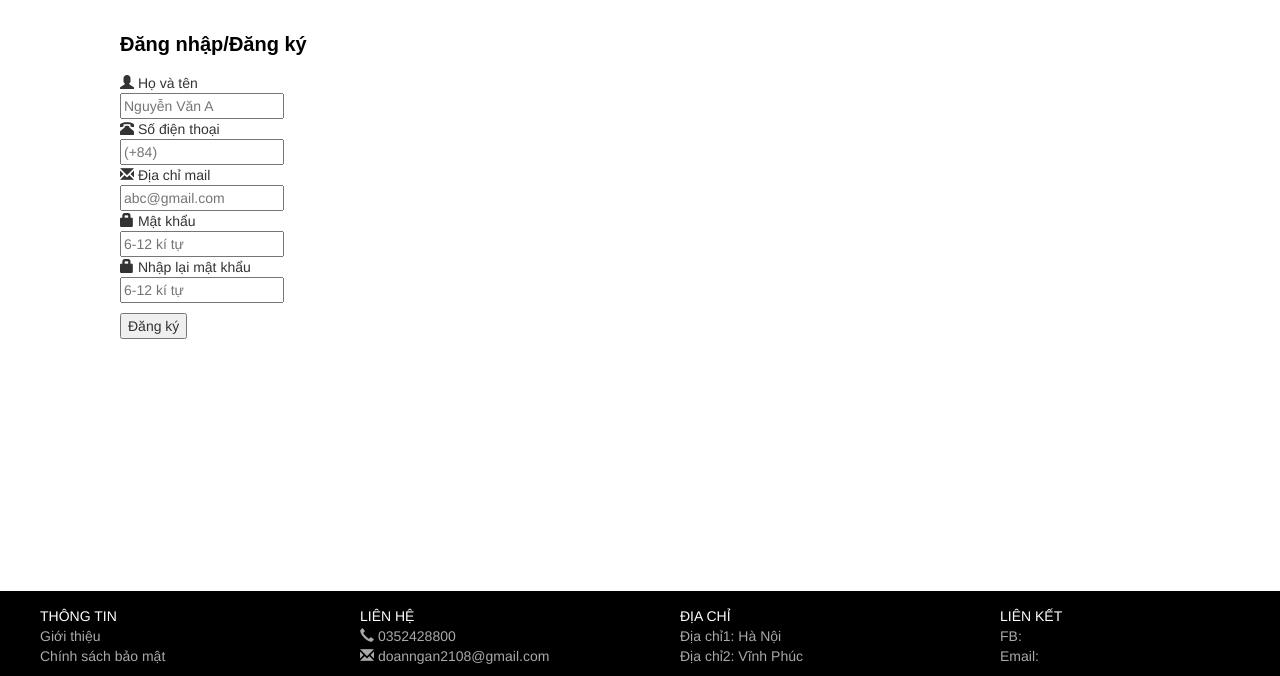
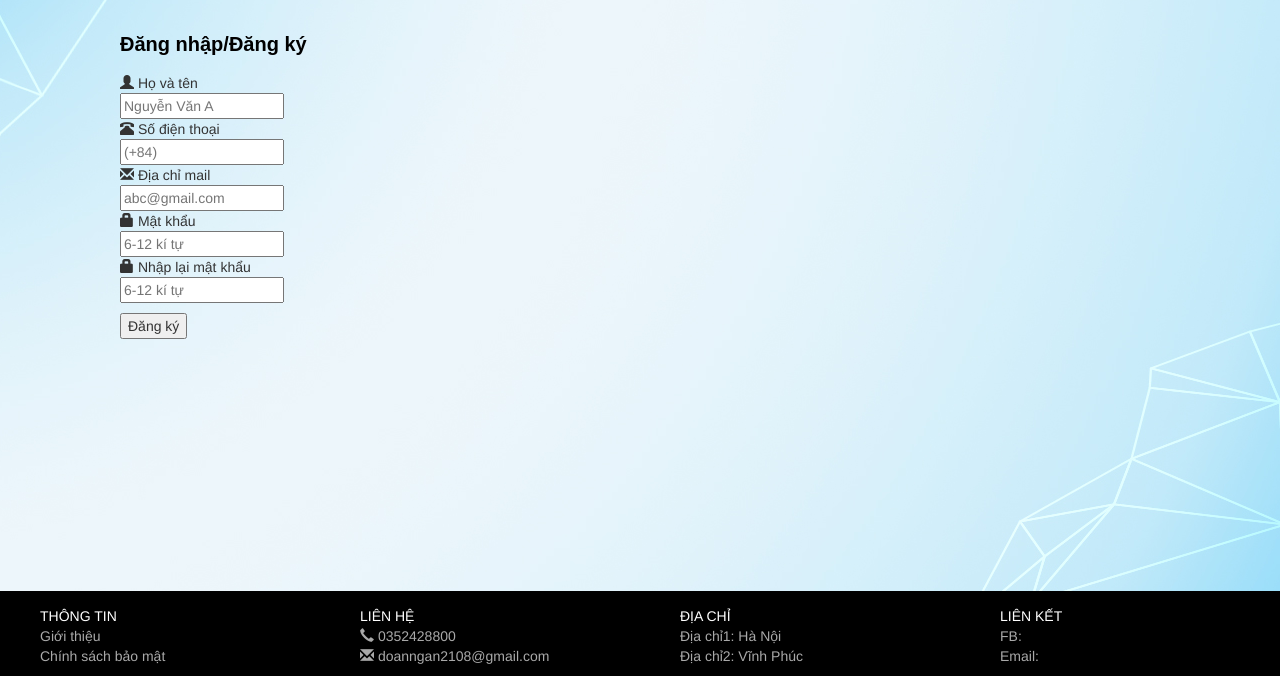
Before and after one commit to doanngan/doanngan.github.io, a plain HTML site: page admin backend/dangky.html in a window 1280 px wide. Shown: the part 124-800 px from the top of the page. Drawn offline with nearby package versions, Linux system fonts and the light colour scheme.

Commit message:
Update dangky.html

```diff
--- a/admin backend/dangky.html
+++ b/admin backend/dangky.html
@@ -10,7 +10,7 @@ html, body {
  margin: 0;
  padding: 0;
  font-family: 'Helvetica', 'Arial'; /* fonts */
- background-image: url("bgweb.jpg");
+ background-image: url("img/bgweb.jpg");
  background-attachment: fixed;
  background-position: right top;
 x
```
